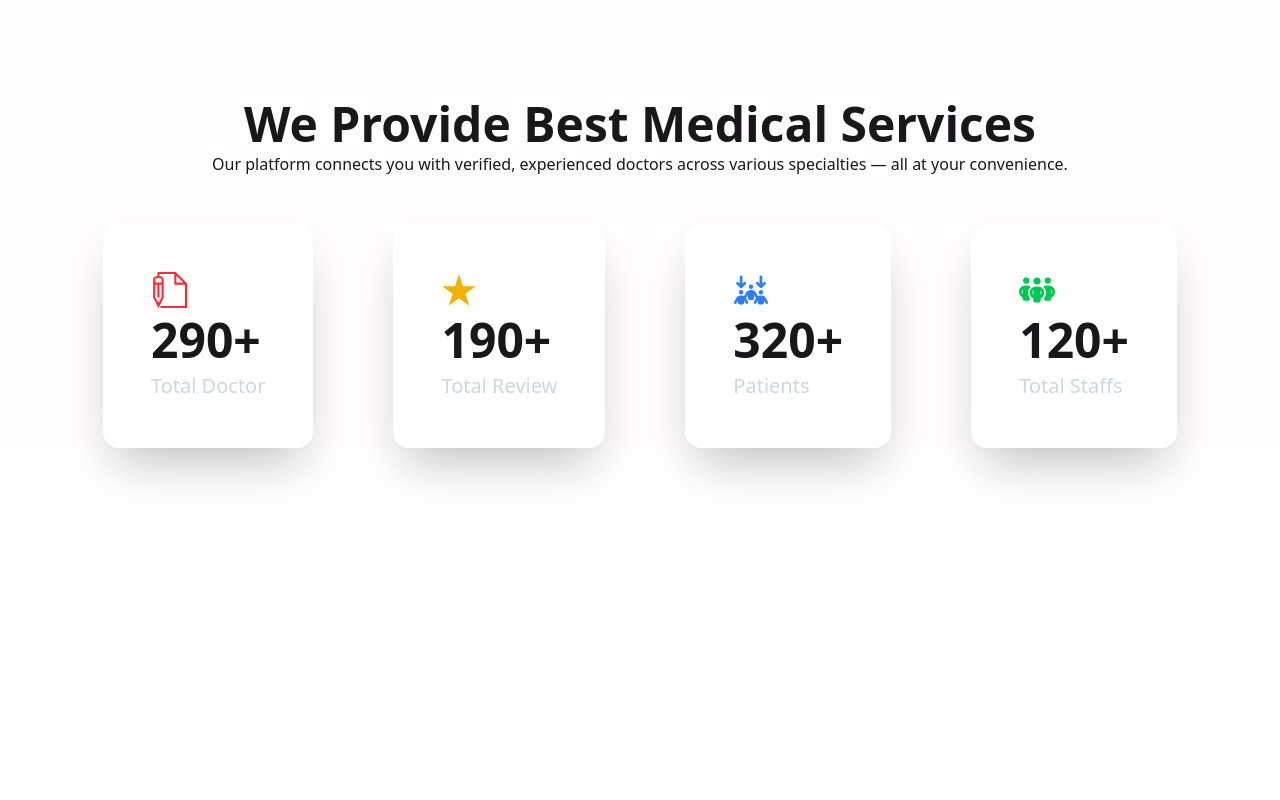
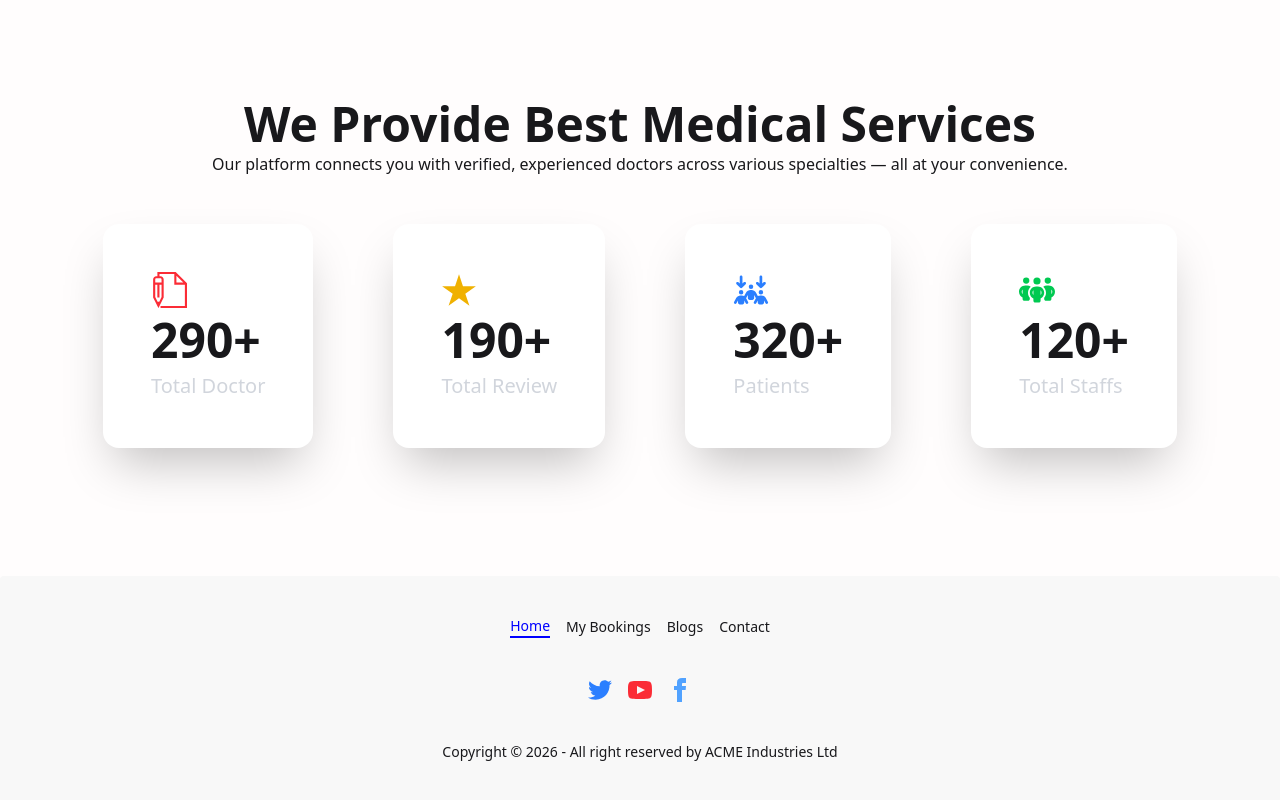
Before and after one commit to xunaiet-faruk/doctor-house-web, a React (Vite) app: page / in a window 1280 px wide. Shown: the part 2423-3223 px from the top of the page. Before the commit the page ends 2999 px from the top, so only its background shows below. Built offline with nearby package versions, Linux system fonts and the light colour scheme.

Commit message:
linkable footer

```diff
--- /dev/null
+++ b/src/component/Footer/Footer.jsx
@@ -0,0 +1,72 @@
+import { NavLink } from "react-router";
+
+
+const Footer = () => {
+      const links =<>
+
+        <NavLink to={'/'}>
+            Home
+        </NavLink>
+        <NavLink to={'/dsa'}>
+            My Bookings
+        </NavLink>
+        <NavLink to={'/da'}>
+            Blogs
+        </NavLink>
+        <NavLink to={'/da'}>
+            Contact
+        </NavLink>
+
+        </>
+    return (
+        <div>
+            <footer className="footer footer-horizontal footer-center bg-base-200 text-base-content rounded p-10">
+                <nav className="grid grid-flow-col gap-4">
+                    {links}
+                </nav>
+                <nav>
+                    <div className="grid grid-flow-col gap-4">
+                        <a>
+                            <svg
+                                xmlns="http://www.w3.org/2000/svg"
+                                width="24"
+                                height="24"
+                                viewBox="0 0 24 24"
+                                className="fill-current text-blue-500">
+                                <path
+                                    d="M24 4.557c-.883.392-1.832.656-2.828.775 1.017-.609 1.798-1.574 2.165-2.724-.951.564-2.005.974-3.127 1.195-.897-.957-2.178-1.555-3.594-1.555-3.179 0-5.515 2.966-4.797 6.045-4.091-.205-7.719-2.165-10.148-5.144-1.29 2.213-.669 5.108 1.523 6.574-.806-.026-1.566-.247-2.229-.616-.054 2.281 1.581 4.415 3.949 4.89-.693.188-1.452.232-2.224.084.626 1.956 2.444 3.379 4.6 3.419-2.07 1.623-4.678 2.348-7.29 2.04 2.179 1.397 4.768 2.212 7.548 2.212 9.142 0 14.307-7.721 13.995-14.646.962-.695 1.797-1.562 2.457-2.549z"></path>
+                            </svg>
+                        </a>
+                        <a>
+                            <svg
+                                xmlns="http://www.w3.org/2000/svg"
+                                width="24"
+                                height="24"
+                                viewBox="0 0 24 24"
+                                className="fill-current text-red-500">
+                                <path
+                                    d="M19.615 3.184c-3.604-.246-11.631-.245-15.23 0-3.897.266-4.356 2.62-4.385 8.816.029 6.185.484 8.549 4.385 8.816 3.6.245 11.626.246 15.23 0 3.897-.266 4.356-2.62 4.385-8.816-.029-6.185-.484-8.549-4.385-8.816zm-10.615 12.816v-8l8 3.993-8 4.007z"></path>
+                            </svg>
+                        </a>
+                        <a>
+                            <svg
+                                xmlns="http://www.w3.org/2000/svg"
+                                width="24"
+                                height="24"
+                                viewBox="0 0 24 24"
+                                className="fill-current text-blue-400">
+                                <path
+                                    d="M9 8h-3v4h3v12h5v-12h3.642l.358-4h-4v-1.667c0-.955.192-1.333 1.115-1.333h2.885v-5h-3.808c-3.596 0-5.192 1.583-5.192 4.615v3.385z"></path>
+                            </svg>
+                        </a>
+                    </div>
+                </nav>
+                <aside>
+                    <p>Copyright © {new Date().getFullYear()} - All right reserved by ACME Industries Ltd</p>
+                </aside>
+            </footer>
+        </div>
+    );
+};
+
+export default Footer;
--- a/src/root/Home/Home.jsx
+++ b/src/root/Home/Home.jsx
@@ -2,6 +2,7 @@
 import Banner from '../../component/Banner/Banner';
 import Doctors from '../../component/Doctors/Doctors';
 import Services from '../../component/Services/Services';
+import Footer from '../../component/Footer/Footer';
 
 const Home = () => {
     return (
@@ -9,6 +10,7 @@
            <Banner/>
            <Doctors/>
            <Services/>
+           <Footer/>
         </div>
     );
 };
```
